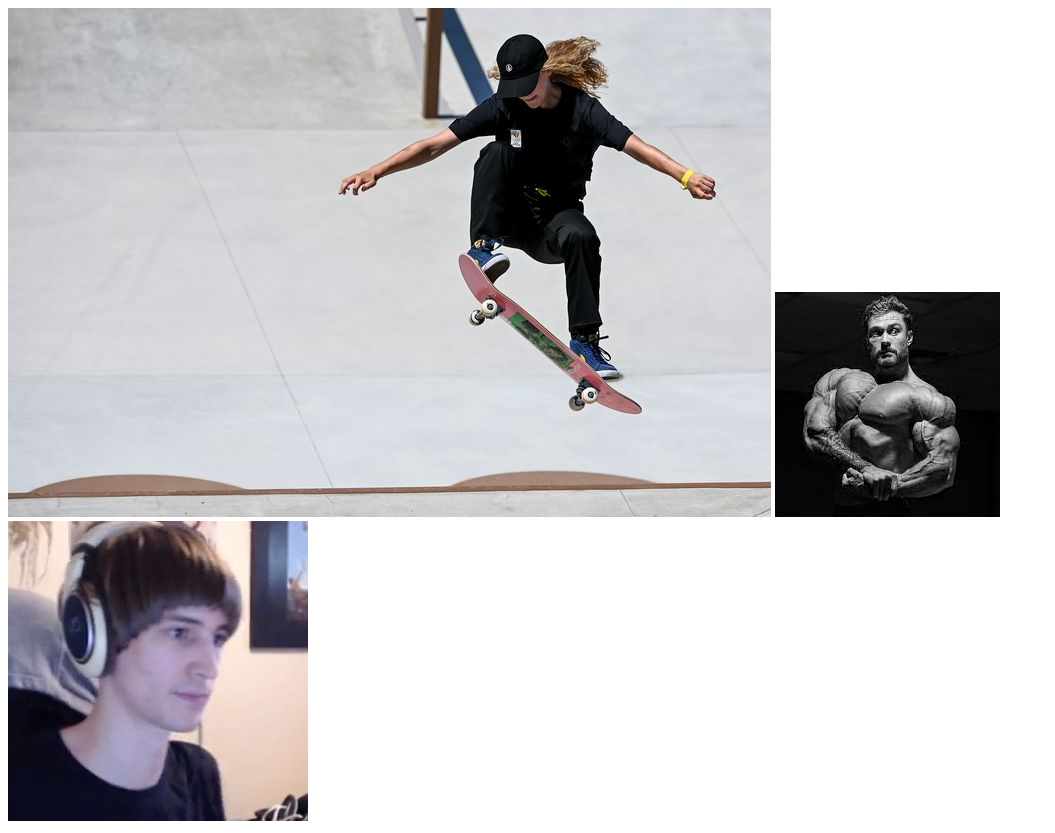
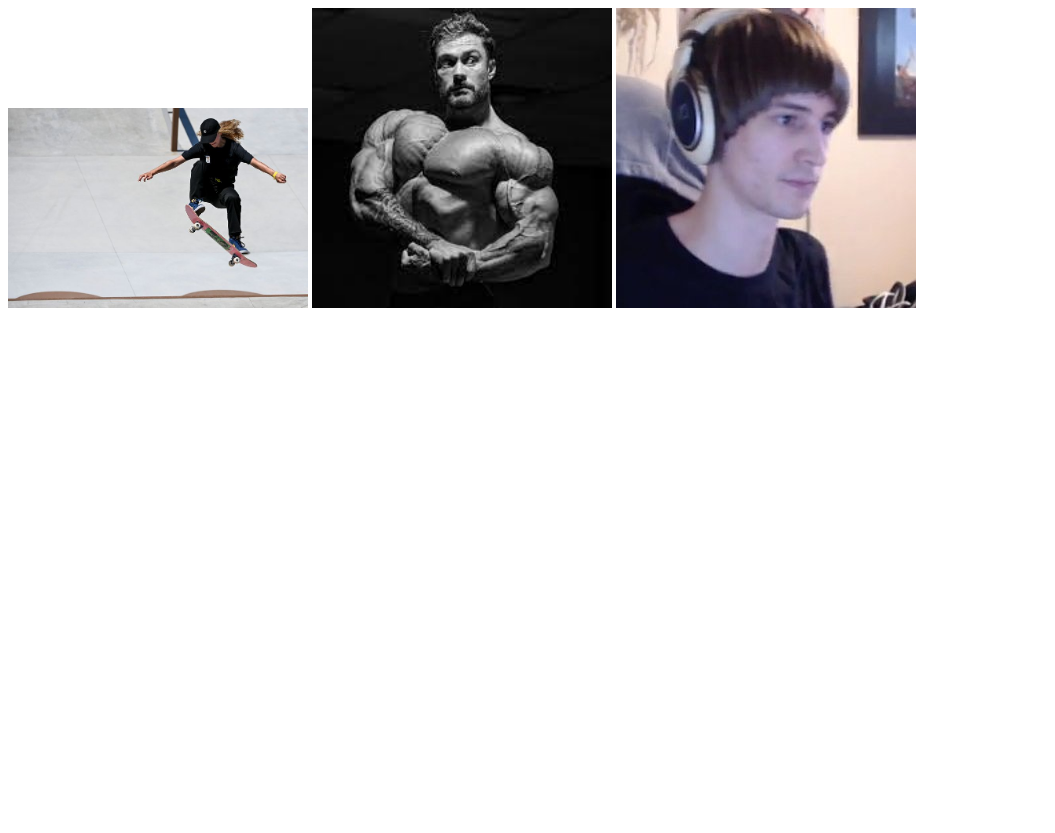
Before and after one commit to ItzMovado/HTML, a plain HTML site: page afbeelding.html in a window 1280 px wide. Shown: the whole page, without its empty margins (0-1055 px from the left). After the commit the page ends 800 px from the top, so only its background shows below. Drawn offline with Linux system fonts and the light colour scheme.

Commit message:
Last changes then im done with week 1

```diff
--- a/afbeelding.html
+++ b/afbeelding.html
@@ -1,14 +1,15 @@
 <!DOCTYPE html>
 <html lang="en">
   <head>
+    <link rel="stylesheet" href="./style.css" />
     <meta charset="UTF-8" />
     <meta http-equiv="X-UA-Compatible" content="IE=edge" />
     <meta name="viewport" content="width=device-width, initial-scale=1.0" />
     <title>Document</title>
   </head>
   <body>
-    <img src="./skate.jpg" alt="alternatetext" />
-    <img src="./Cbum.jpg" alt="alternatetext" />
-    <img src="./xqccut.jpg" alt="alternatetext" />
+    <img src="./skate.jpg" alt="alternatetext" class="PAPPI" />
+    <img src="./Cbum.jpg" alt="alternatetext" class="PAPPI" />
+    <img src="./xqccut.jpg" alt="alternatetext" class="PAPPI" />
   </body>
 </html>
--- a/style.css
+++ b/style.css
@@ -7,7 +7,19 @@ img {
     border-radius: 15%;
   }
 
-.AL{
 
 
+
+
+
+  img {
+    width: 350px;
+    height: auto;
+    border-radius: 15%;
 }
+
+.PAPPI {
+    width: 300px;
+    height: auto;
+    border-radius: 0;
+}
```
Also changed, not shown: Links2.html (+1 -1 lines), Koppen.html (added).
